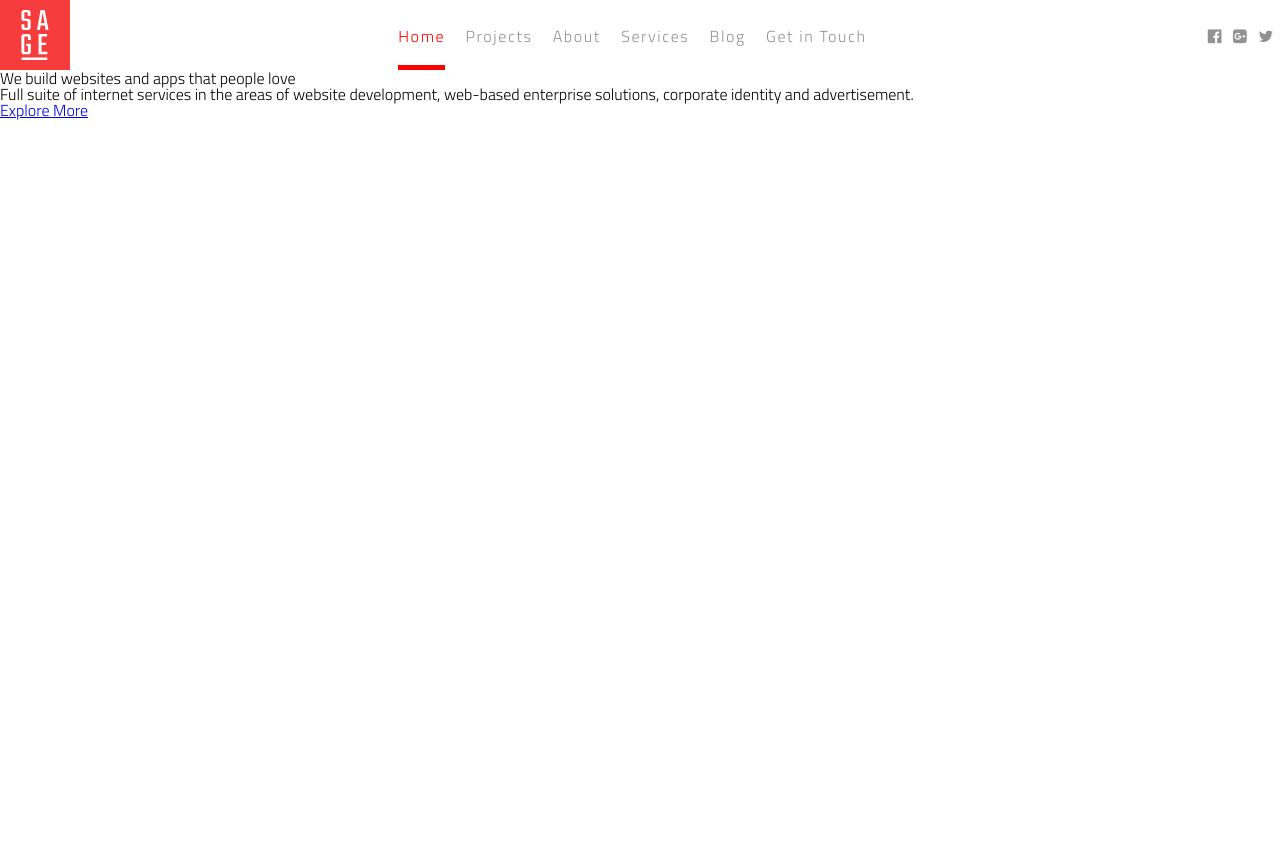
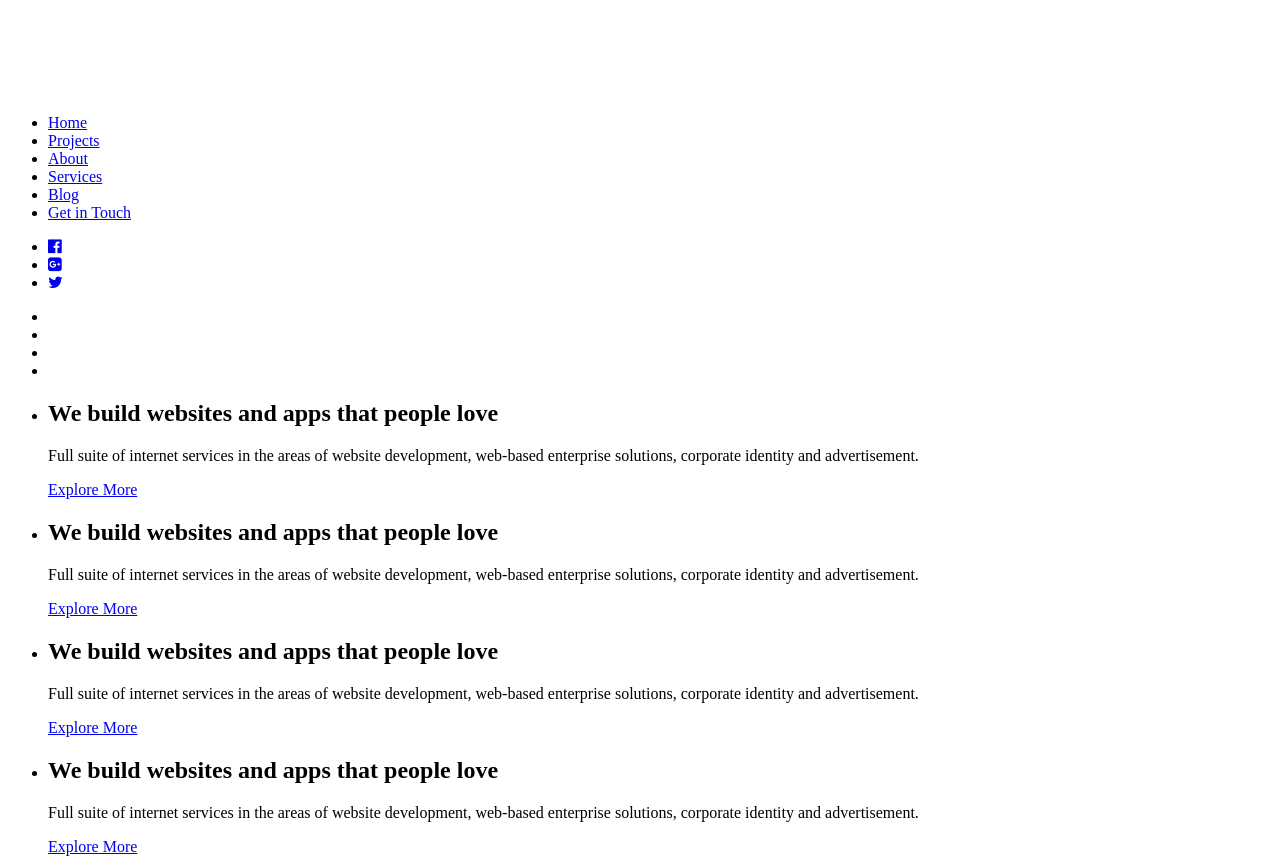
Before and after one commit to robhstone/sageOnePage.github.io, a plain HTML site: page index.html in a window 1280 px wide. Shown: the top 859 px of the page. Drawn offline with Linux system fonts and the light colour scheme.

Commit message:
turn off CSS

```diff
--- a/index.html
+++ b/index.html
@@ -4,8 +4,8 @@
 	<meta charset="UTF-8">
 	<title>SAGE</title>
 	<link rel="stylesheet" href="https://maxcdn.bootstrapcdn.com/font-awesome/4.4.0/css/font-awesome.min.css">
-	<link rel="stylesheet" href="css/reset.css">
-	<link rel="stylesheet" href="css/main.css">
+	<!-- <link rel="stylesheet" href="css/reset.css">
+	<link rel="stylesheet" href="css/main.css"> -->
 </head>
 <body>
 	<header>
```
